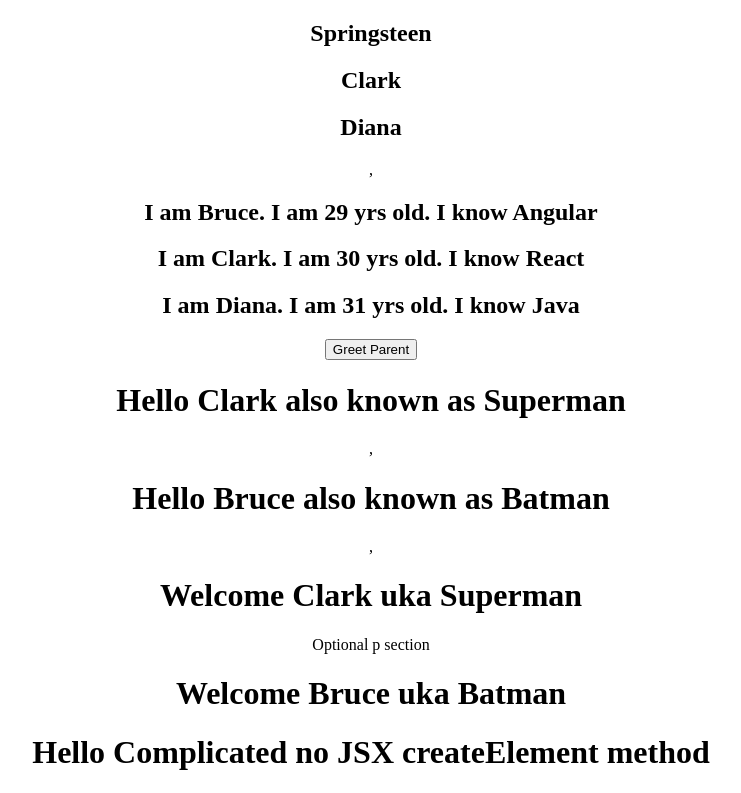
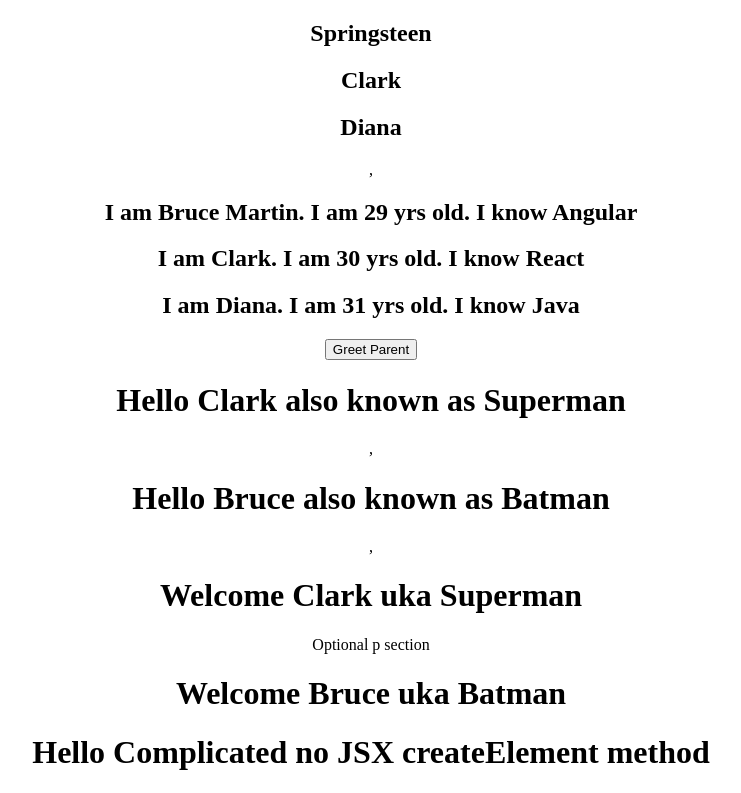
Before and after one commit to rob4abcba/ReactJS-Project, a React (Create React App) app: page / in a window 1280 px wide. Shown: the top 793 px of the page, without its empty margins (269-1010 px from the left). Built offline with nearby package versions, Linux system fonts and the light colour scheme.

Commit message:
Create sep Person component to be called by List.

```diff
--- a/src/components/NameList.js
+++ b/src/components/NameList.js
@@ -1,10 +1,11 @@
 import React from 'react'
+import Person from './Person'
 
 function NameList() {
     const names = ['Springsteen', 'Clark', 'Diana']
     const persons = [
         {
-            name: "Bruce",
+            name: "Bruce Martin",
             age: 29,
             skill: "Angular"
         },
@@ -21,11 +22,7 @@
     ]
 
     const nameList = names.map(name => <h2>{name}</h2>)
-    const personList = persons.map(person => (
-        <h2>
-            I am {person.name}. I am {person.age} yrs old. I know {person.skill}
-        </h2>
-    ))
+    const personList = persons.map(person => <Person person={person}/>)
 
     return (
         <div>
--- /dev/null
+++ b/src/components/Person.js
@@ -0,0 +1,13 @@
+import React from 'react'
+
+function Person({person}) {
+    return (
+        <div>
+            <h2>
+                I am {person.name}. I am {person.age} yrs old. I know {person.skill}
+            </h2>
+        </div>
+    )
+}
+
+export default Person
```
